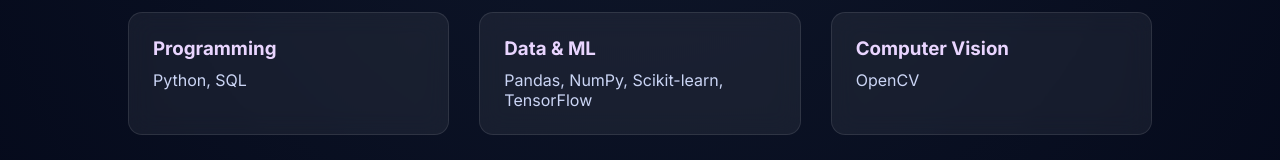
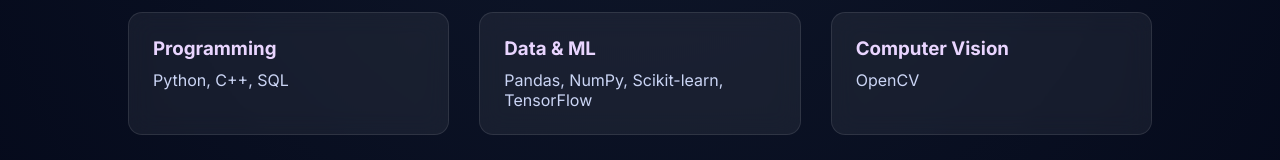
Before and after one commit to manas2206/manas-ai, a React (Vite) app: page /skills in a window 1280 px wide. Shown: the part 216-376 px from the top of the page. Built offline with nearby package versions, Linux system fonts and the light colour scheme.

Commit message:
Add C++ to Programming skills

```diff
--- a/src/sections/Skills.jsx
+++ b/src/sections/Skills.jsx
@@ -2,7 +2,7 @@
 import { motion } from "framer-motion";
 
 const skills = [
-  { title: "Programming", items: "Python, SQL" },
+  { title: "Programming", items: "Python, C++, SQL" },
   { title: "Data & ML", items: "Pandas, NumPy, Scikit-learn, TensorFlow" },
   { title: "Computer Vision", items: "OpenCV" },
   { title: "NLP & LLMs", items: "RAG, Embeddings" },
```
